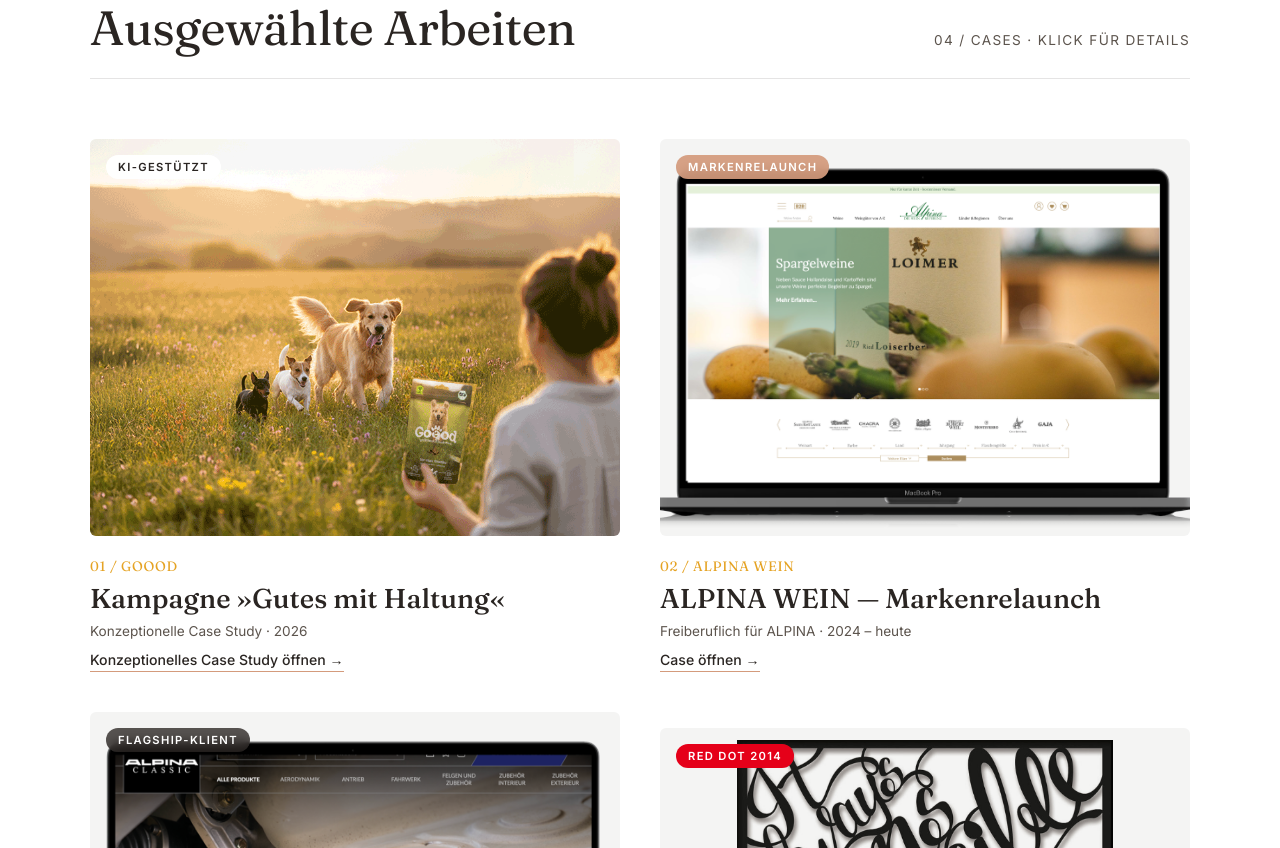
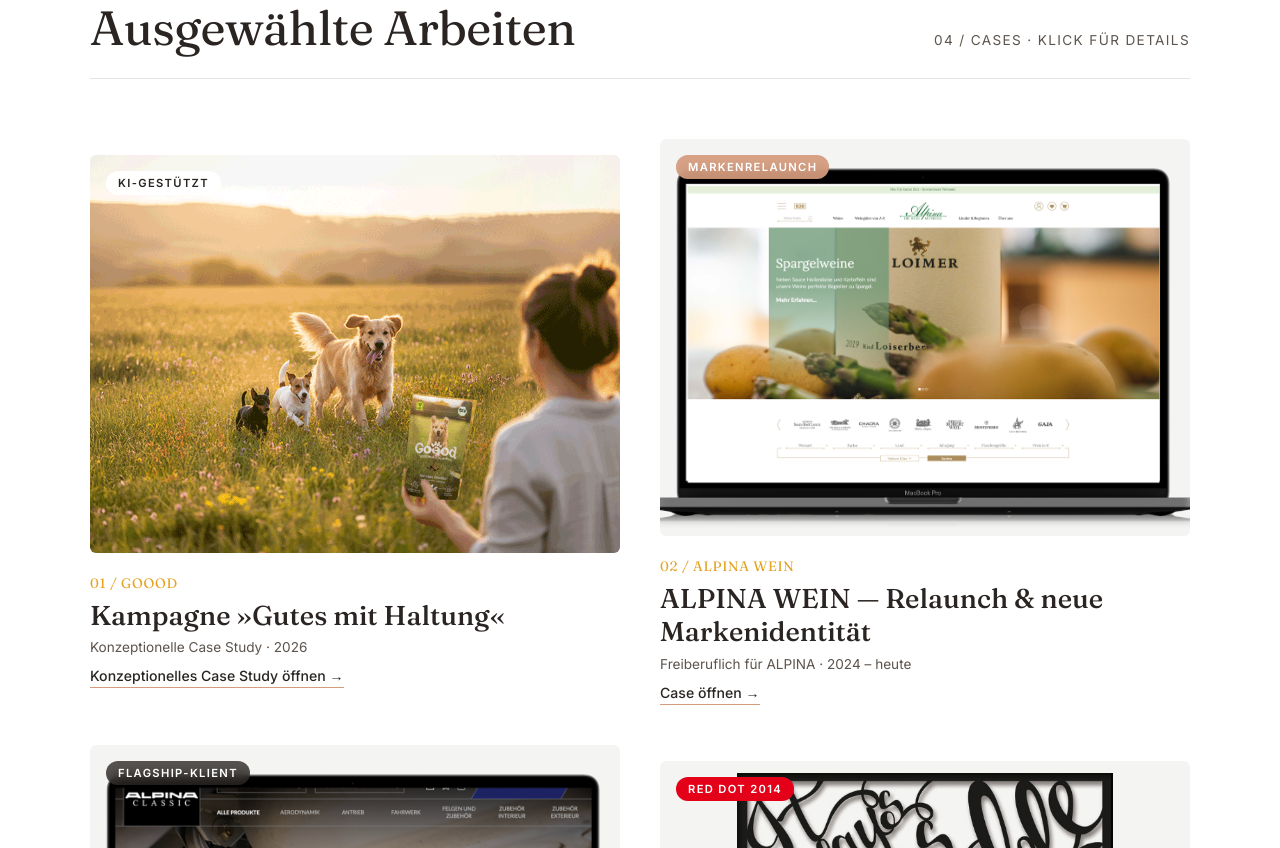
Before and after one commit to CCHlARA/cchiara-portfolio, a plain HTML site: page index.html in a window 1280 px wide. Shown: the part 1277-2125 px from the top of the page. Drawn offline with Linux system fonts and the light colour scheme.

Commit message:
Add files via upload
ALPINA WEIN Update

```diff
--- a/index.html
+++ b/index.html
@@ -1367,7 +1367,7 @@
     <div class="pitem">
       <div class="top"><span class="t">Grafikdesignerin · Bovensiepen Gruppe</span><span class="when">2024 — heute</span></div>
       <div class="where" data-i18n="panel.e1.w">ALPINA CLASSIC &amp; ALPINA WEIN · freiberuflich</div>
-      <p data-i18n="panel.e1.p">Redesign des Corporate Designs von ALPINA WEIN und laufende Implementierung. Komplette Gestaltung des Online-Shops inklusive Banner und Social Media, Packaging, Editorial-Materialien sowie Layout-Systeme und Visual Guidelines für das Marketing-Team.</p>
+      <p data-i18n="panel.e1.p">Begleitung der neuen Markenidentität von ALPINA WEIN (Launch 2026): Mitarbeit am Brand Book und Umsetzung im neuen CI. Davor Gestaltung des Online-Shops inklusive Banner und Social Media, Packaging, Editorial-Materialien sowie Layout-Systeme und Visual Guidelines in Canva für das Marketing-Team.</p>
     </div>
 
     <div class="pitem">
@@ -1539,7 +1539,7 @@
       'panel.me4': 'Y una cosa más: la alegría también es parte del oficio.',
       'panel.h.exp': 'Erfahrung',
       'panel.e1.w': 'ALPINA CLASSIC & ALPINA WEIN · freiberuflich',
-      'panel.e1.p': 'Redesign des Corporate Designs von ALPINA WEIN und laufende Implementierung. Komplette Gestaltung des Online-Shops inklusive Banner und Social Media, Packaging, Editorial-Materialien sowie Layout-Systeme und Visual Guidelines für das Marketing-Team.',
+      'panel.e1.p': 'Begleitung der neuen Markenidentität von ALPINA WEIN (Launch 2026): Mitarbeit am Brand Book und Umsetzung im neuen CI. Davor Gestaltung des Online-Shops inklusive Banner und Social Media, Packaging, Editorial-Materialien sowie Layout-Systeme und Visual Guidelines in Canva für das Marketing-Team.',
       'panel.e2.p': 'Planung und Durchführung von Spanischkursen, Einstufung des tatsächlichen Gruppenniveaus und Entwicklung eigener Materialien. Nichts schult den Blick für verständliche Vermittlung besser als ein Raum voller Menschen.',
       'panel.e3.p': 'Corporate-Schrift ALPINA Extended: Konzeption und Gestaltung des kompletten Zeichensatzes. Pflege und Reinzeichnung der gesamten gedruckten Markenkommunikation, Editorial Design (Magazin, Kataloge, Manuals), komplette Messestand-Grafik für IAA und Genfer Automobilsalon sowie das gestalterische Konzept des dualen Online-Shops ALPINA CLASSIC.',
       'panel.e4.p': 'Projekte in Corporate Design und Editorial Design. Eigenverantwortliche Konzeption der Laser-Poster-Serie für Paper Pleasure — ausgezeichnet mit dem Red Dot Award 2014.',
@@ -1640,7 +1640,7 @@
       'panel.me4': 'And one more thing: joy is part of the craft too.',
       'panel.h.exp': 'Experience',
       'panel.e1.w': 'ALPINA CLASSIC & ALPINA WEIN · freelance',
-      'panel.e1.p': 'Redesign of the ALPINA WEIN corporate design and its ongoing implementation. Full design of the online shop including banners and social media, packaging, editorial materials as well as layout systems and visual guidelines for the marketing team.',
+      'panel.e1.p': 'Supporting the new ALPINA WEIN brand identity (launch 2026): contributions to the brand book and implementation in the new CI. Before that: online shop design including banners and social media, packaging, editorial materials, and layout systems and visual guidelines in Canva for the marketing team.',
       'panel.e2.p': 'Planning and running Spanish courses, assessing the real level of each group and developing my own materials. Nothing sharpens the eye for clear communication like a room full of people.',
       'panel.e3.p': 'ALPINA Extended corporate typeface: concept and design of the complete character set. Maintenance and final artwork for all printed brand communication, editorial design (magazine, catalogues, manuals), complete trade fair stand graphics for the IAA and the Geneva Motor Show, and the design concept for the dual ALPINA CLASSIC online shop.',
       'panel.e4.p': 'Projects in corporate and editorial design. Independent conception of the Laser Poster series for Paper Pleasure — awarded the Red Dot Award 2014.',
@@ -1798,11 +1798,10 @@
         { name: 'InDesign' }, { name: 'Illustrator' }, { name: 'Photoshop' },
         { name: 'Canva' }, { name: 'UX/UI-Prinzipien' }
       ],
-      link: { url: 'https://www.alpinawein.de', label: 'alpinawein.de →' },
       gallery: [
         { src: 'ALPINAWEIN_WEB-REDESIGN.png', shape: 'wide',
-          de: { title: 'Website Redesign', caption: 'Neue Markenidentität für alpinawein.de — zentrale Navigationslogik und Premium-Bildsprache.' },
-          en: { title: 'Website Redesign', caption: 'New brand identity for alpinawein.de — central navigation logic and premium visual language.' } },
+          de: { title: 'Website Redesign', caption: 'Website-Redesign 2021 — zentrale Navigationslogik und Premium-Bildsprache.' },
+          en: { title: 'Website Redesign', caption: 'Website redesign 2021 — central navigation logic and premium visual language.' } },
         { src: 'ALPINAWEIN_Web_format_handy.png', shape: 'tall',
           de: { title: 'Mobile Ansicht', caption: 'Mobile-First Logik — vereinfachte Navigation für das optimale Nutzererlebnis unterwegs.' },
           en: { title: 'Mobile View', caption: 'Mobile-first logic — simplified navigation for the optimal on-the-go experience.' } },
@@ -1816,8 +1815,8 @@
           de: { title: 'Grafische Materialien', caption: 'Formulare und Verkostungsbogen — grafisch gestaltet, digitalisiert und als Canva-Vorlagen aufbereitet.' },
           en: { title: 'Graphic Materials', caption: 'Forms and tasting sheets — designed, digitised and prepared as Canva templates.' } },
         { src: 'ALPINAWEIN_Rolling PIN 2024.jpg',
-          de: { title: 'Verschiedene Printmaterialien', caption: 'Werbemittel und Drucksachen mit dem neuen Corporate Identity von ALPINA WEIN.' },
-          en: { title: 'Print Materials', caption: 'Promotional and printed materials with the new ALPINA WEIN corporate identity.' } },
+          de: { title: 'Verschiedene Printmaterialien', caption: 'Werbemittel und Drucksachen im Corporate Design der Relaunch-Phase.' },
+          en: { title: 'Print Materials', caption: 'Promotional and printed materials in the relaunch-phase corporate design.' } },
         { src: 'AlpinaWein_Berlin_018.jpg',
           de: { title: 'Auslese On Tour Berlin 2019', caption: 'Markenauftritt — Veranstaltungsdesign mit konsistenter Markenwelt.' },
           en: { title: 'Auslese On Tour Berlin 2019', caption: 'Brand presence — event design with a consistent visual world.' } },
@@ -1829,24 +1828,24 @@
           en: { title: 'AUSLESE 2022', caption: 'Tasting book &amp; booklet — editorial design for the anniversary event.' } }
       ],
       de: {
-        title: 'ALPINA WEIN — Markenrelaunch',
-        sub: 'Corporate Identity · Editorial · Website- &amp; Shop-Redesign · 2024 – heute',
+        title: 'ALPINA WEIN — Relaunch & neue Markenidentität',
+        sub: 'Corporate Identity · Editorial · Website- &amp; Shop-Redesign · Brand Book &amp; CI-Rollout',
         meta: 'Freiberuflich für ALPINA · 2024 – heute',
         ctaLabel: 'Case öffnen →',
-        role: 'Corporate Identity · Editorial · Website · Packaging',
-        aufgabe: 'ALPINA WEIN, seit 1979 einer der renommiertesten Weinimporteure Deutschlands, benötigte eine visuelle Neupositionierung mit klarer Abgrenzung zu BMW ALPINA Automobiles — bei gleichzeitiger Bewahrung des Premium-Erbes.',
-        loesung: 'Ganzheitliches CI-Redesign: behutsame Modernisierung des Logos, neue Geschäftsausstattung, Packaging und Holzboxen. Editorial Design für Kataloge, Preislisten, Event-Materialien. Kompletter Relaunch von Website und Online-Shop — inkl. Konzeption der Seitenlogik, visueller Hierarchien und responsiver Layouts auf Basis von UX/UI-Prinzipien.',
-        ergebnis: 'Ein eigenständiger Markenauftritt, der Tradition bewahrt und durch konsequenten digitalen Ausbau zukunftsfähig macht. Im ALPINA-Zeugnis ausdrücklich als »Kreativleistung« hervorgehoben.',
+        role: 'Corporate Identity · Editorial · Website · Packaging · CI-Rollout',
+        aufgabe: 'ALPINA WEIN, seit 1979 einer der renommiertesten Weinimporteure Deutschlands, benötigte eine visuelle Neupositionierung mit klarer Abgrenzung zu BMW ALPINA Automobiles — bei gleichzeitiger Bewahrung des Premium-Erbes. Seitdem hat sich die Marke weiterentwickelt, und ich begleite sie durch jede Phase.',
+        loesung: '<em>Phase 1 · Relaunch:</em> behutsame Modernisierung des Logos, neue Geschäftsausstattung, Packaging und Holzboxen. Editorial Design für Kataloge, Preislisten und Event-Materialien. Kompletter Relaunch von Website und Online-Shop — inkl. Konzeption der Seitenlogik, visueller Hierarchien und responsiver Layouts auf Basis von UX/UI-Prinzipien.<br><br><em>Phase 2 · Neue Markenidentität (2026):</em> Mitarbeit am neuen Brand Book und Umsetzung des CI-Rollouts — von der Geschäftsausstattung bis zu den Druckdaten.',
+        ergebnis: 'Eine Markenbeziehung über mehrere Phasen. Der Relaunch wurde im ALPINA-Zeugnis ausdrücklich als »Kreativleistung« hervorgehoben. Seit dem Launch der neuen Identität im November 2026 begleite ich die Marke weiterhin in der Umsetzung.<br><br><em>Die gezeigten Arbeiten entstanden vor der neuen Markenidentität. Das Website-Redesign war von 2021 bis Oktober 2026 online.</em>',
       },
       en: {
-        title: 'ALPINA WEIN — Brand Relaunch',
-        sub: 'Corporate Identity · Editorial · Website &amp; Shop Redesign · 2024 – present',
+        title: 'ALPINA WEIN — Relaunch & New Brand Identity',
+        sub: 'Corporate Identity · Editorial · Website &amp; Shop Redesign · Brand Book &amp; CI Rollout',
         meta: 'Freelance for ALPINA · 2024 – present',
         ctaLabel: 'Open Case →',
-        role: 'Corporate Identity · Editorial · Website · Packaging',
-        aufgabe: 'ALPINA WEIN, one of Germany\'s most prestigious wine importers since 1979, needed a visual repositioning — clearly distinct from BMW ALPINA Automobiles, while preserving a strong premium heritage.',
-        loesung: 'A holistic CI redesign: careful logo modernisation, new stationery, packaging and wooden boxes. Editorial design for catalogues, price lists and event materials. Full website and online shop relaunch — including the navigation concept, visual hierarchies and responsive layouts based on UX/UI principles.',
-        ergebnis: 'A distinctive brand presence that honours tradition and builds a future-ready digital presence. Explicitly acknowledged in the ALPINA reference letter as a »creative achievement«.',
+        role: 'Corporate Identity · Editorial · Website · Packaging · CI Rollout',
+        aufgabe: 'ALPINA WEIN, one of Germany\'s most prestigious wine importers since 1979, needed a visual repositioning — clearly distinct from BMW ALPINA Automobiles, while preserving its premium heritage. The brand has kept evolving since, and I\'ve accompanied it through every phase.',
+        loesung: '<em>Phase 1 · Relaunch:</em> a careful logo modernisation, new stationery, packaging and wooden boxes. Editorial design for catalogues, price lists and event materials. Full website and online shop relaunch — including the navigation concept, visual hierarchies and responsive layouts based on UX/UI principles.<br><br><em>Phase 2 · New brand identity (2026):</em> contributions to the new brand book and the CI rollout — from stationery to print-ready files.',
+        ergebnis: 'A brand relationship across several phases. The relaunch was explicitly acknowledged as a »creative achievement« in my ALPINA reference letter. Since the new identity went live in November 2026, I\'ve continued to support the brand in its implementation.<br><br><em>The work shown here predates the new brand identity. The website redesign was online from 2021 to October 2026.</em>',
       }
     },
 
```
